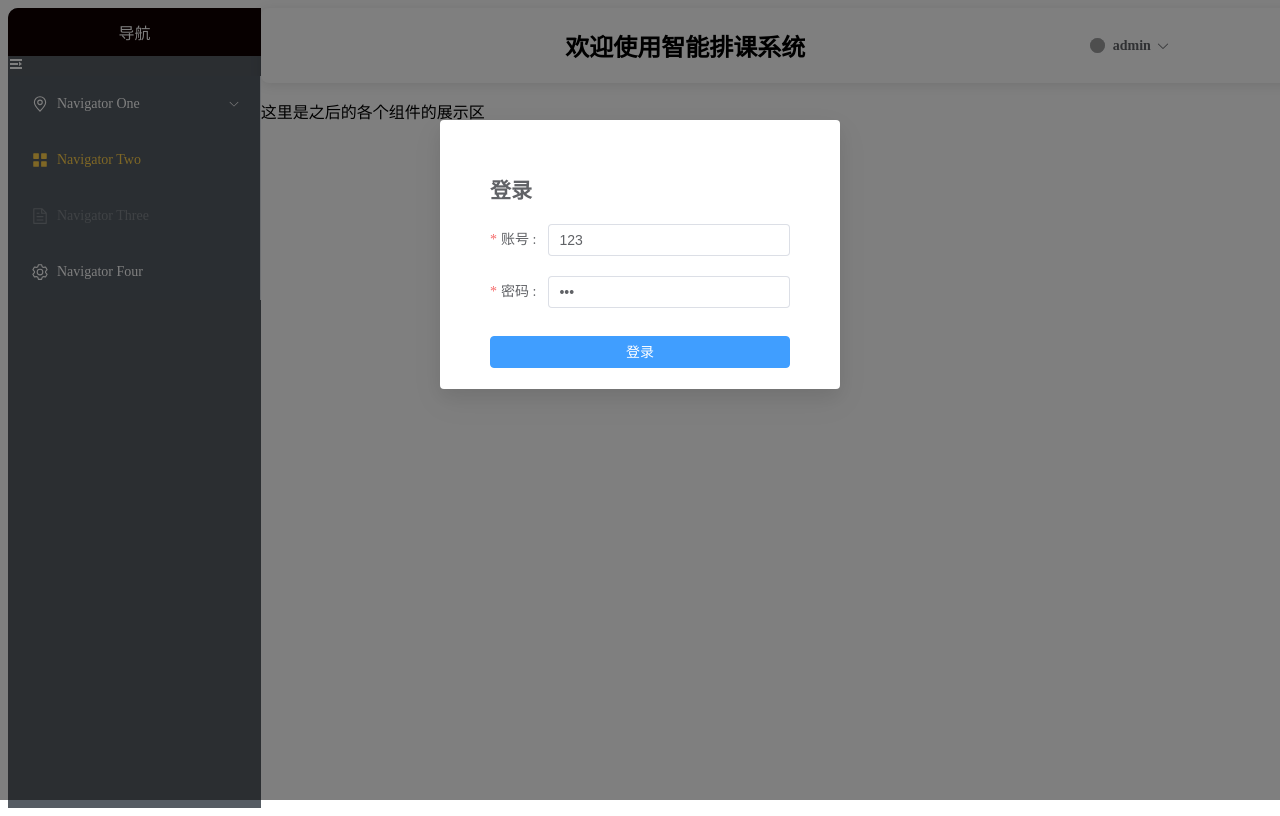
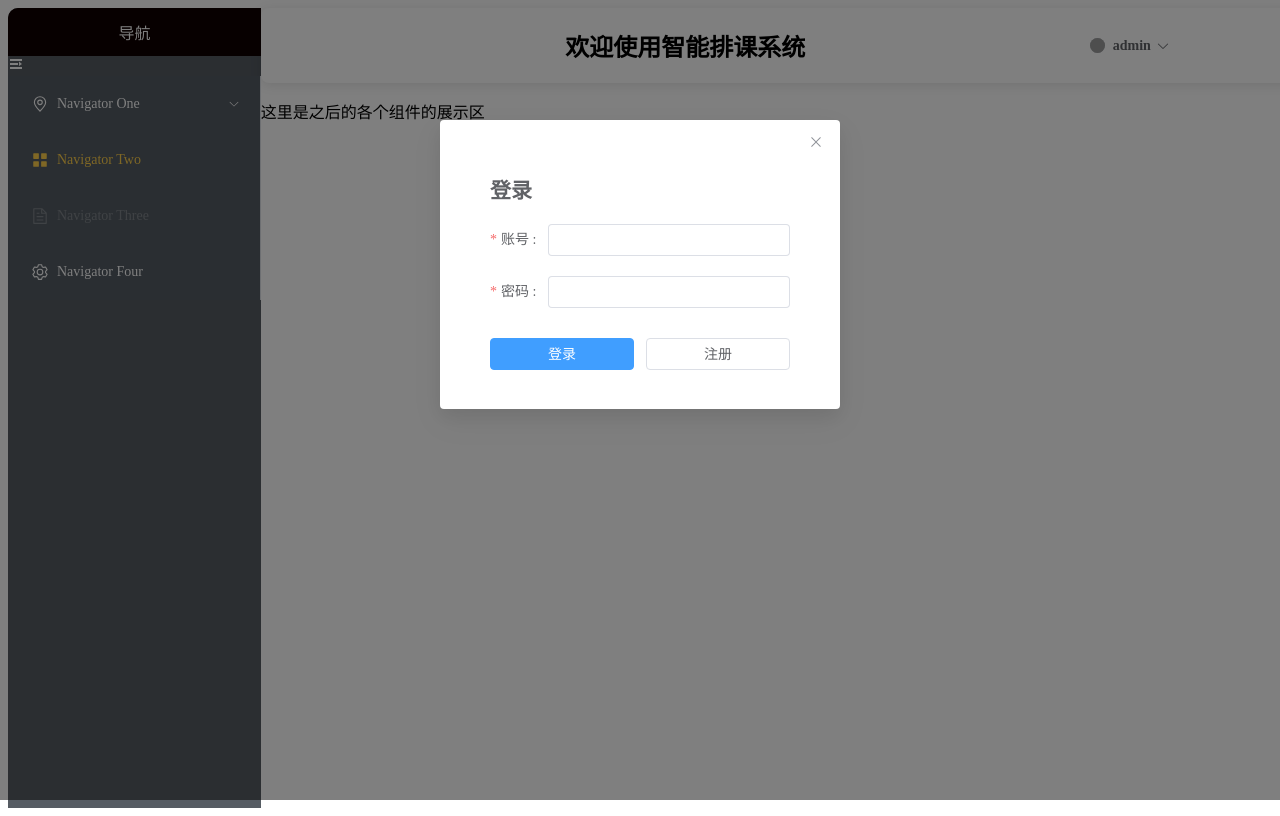
Before and after one commit to YGOclearmind/front, a Vue app in the folder waibao/: page / in a window 1280 px wide. Shown: the top 816 px of the page. Built offline with nearby package versions, Linux system fonts and the light colour scheme; grey boxes are pictures that could not be loaded.

Commit message:
登录界面接入后端api

```diff
--- a/waibao/package.json
+++ b/waibao/package.json
@@ -9,6 +9,7 @@
     "preview": "vite preview"
   },
   "dependencies": {
+    "axios": "^1.8.2",
     "element-plus": "^2.9.5",
     "vue": "^3.5.13",
     "vue-router": "^4.5.0",
--- a/waibao/src/App.vue
+++ b/waibao/src/App.vue
@@ -126,7 +126,7 @@ onBeforeUnmount(() => {
     v-model="showLogin"
     :modal="true"
     :close-on-click-modal="false"
-    :show-close="false"
+    :show-close="true"
     width="400px"
   >
   <Login @login-success="handleLoginSuccess" />
--- a/waibao/src/Login.vue
+++ b/waibao/src/Login.vue
@@ -2,63 +2,117 @@
 import { reactive, ref } from 'vue'
 import { ElMessage } from 'element-plus'
 import { Loading } from 'element-plus/es/components/loading/src/service'
-
+import axios from 'axios'
 
 const emit = defineEmits(['login-success'])
 
 const form = ref({
-  username: '123',
-  password: '123'
+  username: '',
+  password: '',
+  confirmPassword: ''
 })
 
 //定义表单校验规则
-const rules=reactive({
-    username:[
-        {required:true,message:'请输入用户名',trigger:'blur'},
-        {pattern:/\w/,message:'用户名格式不正确',trigger:'blur'}
+const rules = reactive({
+  username: [
+    { required: true, message: '请输入用户名', trigger: 'blur' },
+    { pattern: /\w/, message: '用户名格式不正确', trigger: 'blur' }
   ],
-    password:[
-        {required:true,message:'请输入密码',trigger:'blur'},
-        {min:6,max:18,message:'密码长度在6~18之间',trigger:'blur'}
+  password: [
+    { required: true, message: '请输入密码', trigger: 'blur' },
+    { min: 6, max: 18, message: '密码长度在6~18之间', trigger: 'blur' }
+  ],
+  confirmPassword: [
+    { required: true, message: '请确认密码', trigger: 'blur' },
+    { validator: (rule, value, callback) => {
+        if (value !== form.value.password) {
+          callback(new Error('两次输入的密码不一致'))
+        } else {
+          callback()
+        }
+      }, trigger: 'blur'
+    }
   ]
 })
-const formRef=ref()
+const formRef = ref()
+
+//是否登录加载中
+const isLoading = ref(false)
+
+//当前是否是注册界面
+const isRegister = ref(false)
+
+//注册请求
+const handleRegister = async () => {
+  isLoading.value = true
+
+  try {
+    await formRef.value.validate()
+    const response = await axios.post('http://localhost:8080/user/register', {
+      username: form.value.username,
+      password: form.value.password
+    })
+    if (response.data === '注册成功') {
+      ElMessage.success('注册成功')
+      isRegister.value = false // 注册成功后返回登录界面
+    } else {
+      ElMessage.error(response.data)
+    }
+  } catch (error) {
+    ElMessage.error('表单校验失败')
+    throw error
+  } finally {
+    isLoading.value = false
+  }
+}
 
 //登录请求
 const handleLogin = async () => {
-
-  isLoading.value=true
+  isLoading.value = true
 
   try {
     await formRef.value.validate()
+    const response = await axios.post('http://localhost:8080/user/login', {
+      username: form.value.username,
+      password: form.value.password
+    })
+    if (response.data .includes('登录成功')) {
       ElMessage.success('登录成功')
-    isLoading.value=false
-    emit('login-success')
+      emit('login-success') // 触发登录成功事件
+    } else {
+      ElMessage.error(response.data)
+    }
   } catch (error) {
     ElMessage.error('表单校验失败')
-    isLoading.value=false
     throw error
+  } finally {
+    isLoading.value = false
   }
-  isLoading.value=false
-  console.log("正式登录请求")
 }
-
-//是否登录加载中
-const isLoading=ref(false)
 
 </script>
 
 <template>
   <div class="login">
-  <el-form :model="form" :rules="rules" ref="formRef" >
-    <h2>登录</h2>
+    <el-form :model="form" :rules="rules" ref="formRef">
+      <h2>{{ isRegister ? '注册' : '登录' }}</h2>
       <el-form-item label="账号 :" prop="username">
         <el-input v-model="form.username" />
       </el-form-item>
       <el-form-item label="密码 :" prop="password">
         <el-input v-model="form.password" type="password" />
       </el-form-item>
-    <el-button type="primary" @click="handleLogin" :Loading="isLoading">登录</el-button>
+      <el-form-item v-if="isRegister" label="确认密码 :" prop="confirmPassword">
+        <el-input v-model="form.confirmPassword" type="password" />
+      </el-form-item>
+      <el-form-item class="button-group">
+        <el-button type="primary" @click="isRegister ? handleRegister() : handleLogin()" :Loading="isLoading">
+          {{ isRegister ? '注册' : '登录' }}
+        </el-button>
+        <el-button type="default" @click="isRegister = !isRegister">
+          {{ isRegister ? '返回登录' : '注册' }}
+        </el-button>
+      </el-form-item>
     </el-form>
   </div>
 </template>
@@ -71,16 +125,20 @@ const isLoading=ref(false)
   justify-content: center;
   align-items: center;
 }
-.el-form{
+.el-form {
   width: 300px;
   border-radius: 10px;
   padding: 5px;
 }
-.el-form-item{
+.el-form-item {
   margin-top: 20px;
 }
-.el-button{
-    width: 100%;
+.button-group {
+  display: flex;
+  justify-content: space-between;
+}
+.el-button {
+  width: 48%;
   margin-top: 10px;
 }
 </style>
```
Also changed, not shown: 1 other file (tests, documents, lock files or other folders). Lines whose indentation alone changed are shown as unchanged.
